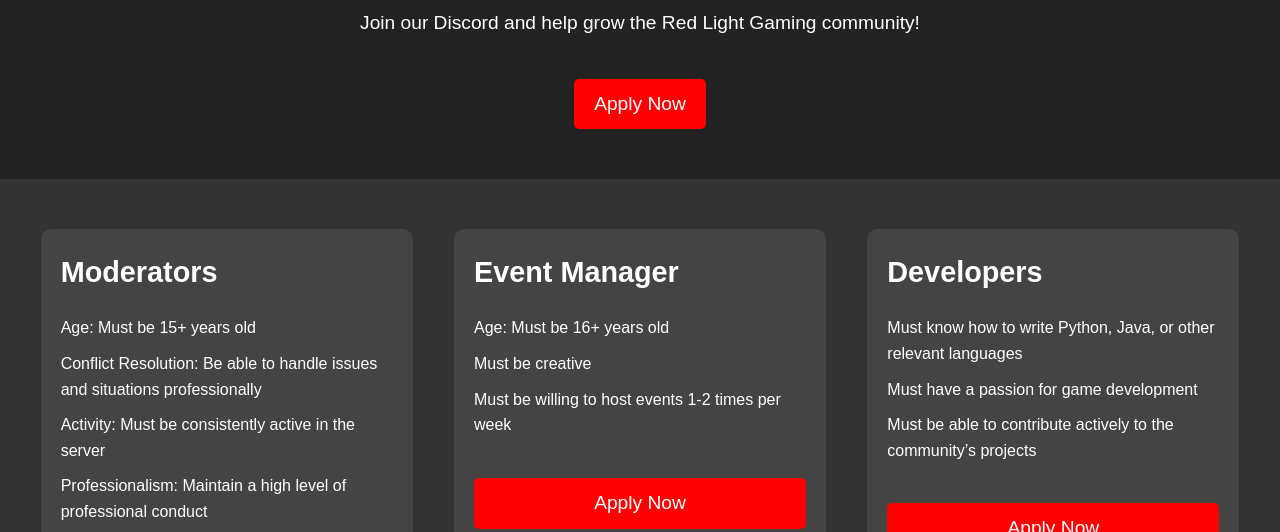
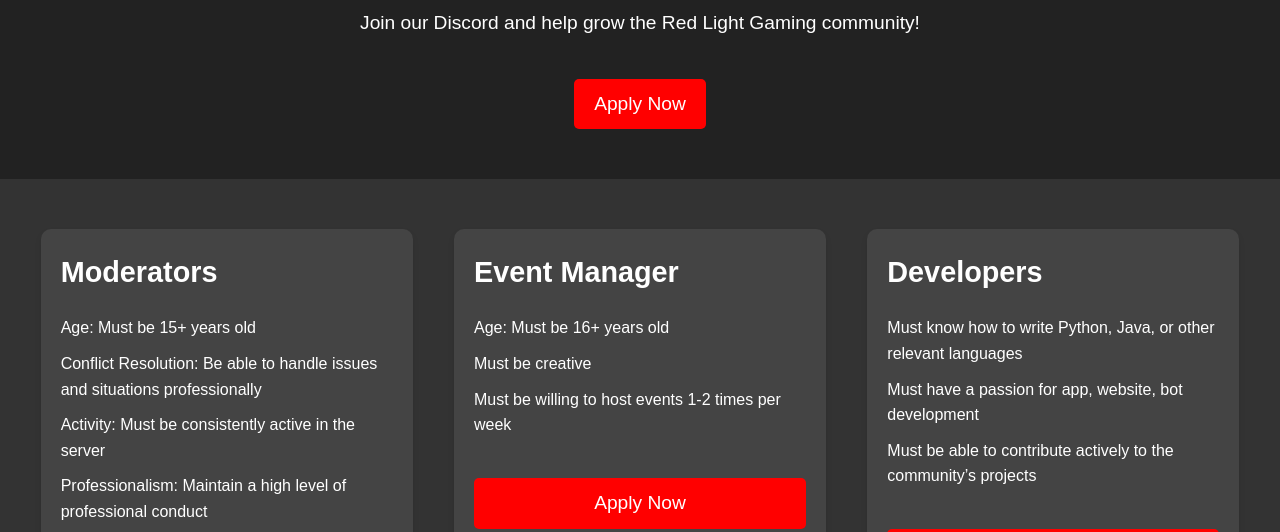
Before and after one commit to Red-Light-Gaming/Red-Light-Gaming.github.io, a plain HTML site: page index.html in a window 1280 px wide. Shown: the part 230-762 px from the top of the page. Drawn offline with Linux system fonts and the light colour scheme; a script that the page names is missing.

Commit message:
Update index.html

```diff
--- a/index.html
+++ b/index.html
@@ -60,7 +60,7 @@
     <h3>Developers</h3>
     <ul>
         <li>Must know how to write Python, Java, or other relevant languages</li>
-        <li>Must have a passion for game development</li>
+        <li>Must have a passion for app, website, bot development</li>
         <li>Must be able to contribute actively to the community’s projects</li>
     </ul>
     <a href="https://discord.com/channels/1068677462948581376/1286680651889901629" class="cta-button">Apply Now</a>
```
